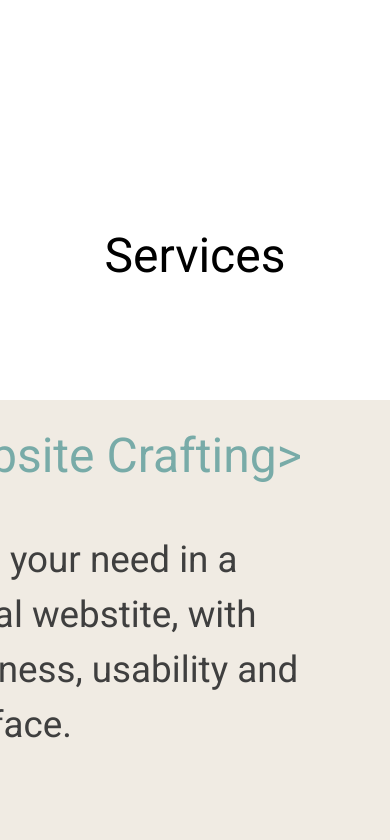
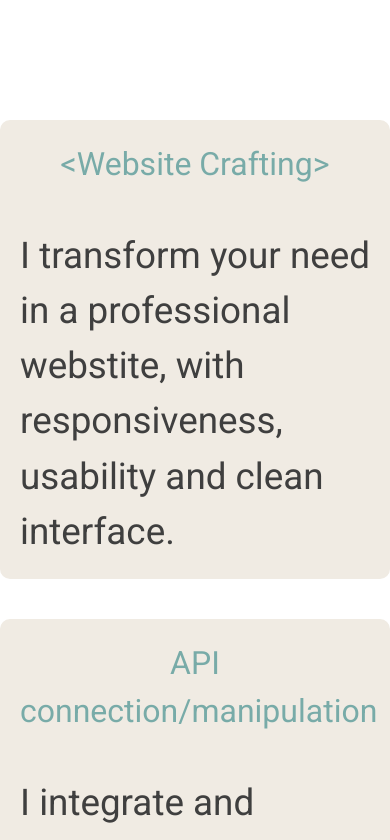
Before and after one commit to Diogomc/Portfolio, a Next.js app: page / in a window 390 px wide. Shown: the part 1160-2000 px from the top of the page. Built offline with nearby package versions, Linux system fonts and the light colour scheme.

Commit message:
mobile fix errors

```diff
--- a/src/app/styles/about.css
+++ b/src/app/styles/about.css
@@ -1,45 +1,64 @@
 @import url('globals.css');
 
-.title-about{
+.title-about {
     text-align: center;
     font-size: 3rem;
     padding: 30px;
     margin: 200px 0 100px 0;
-    color: #fff;
+    color: #000;
+
 }
-.title-about-text{
+
+.title-about-text {
     color: var(--components-color);
     font-size: 1.9rem;
 }
-.about-container{
+
+.about-container {
     display: flex;
     justify-content: center;
     align-items: center;
 }
-.cartoon-image{
+
+.cartoon-image {
     width: 600px;
     height: 600px;
     object-fit: cover;
     opacity: 0.8;
 }
-.text-about{
+
+.text-about {
     color: #fff;
     font-size: 1.5rem;
     font-weight: 200;
     margin: 70px;
     width: 700px;
 }
-.text-about p{
+
+.text-about p {
     padding: 3px;
 }
 
 @media screen and (max-width: 480px) {
-    .about-container{
+    .title-about{
+        color: #000;
+    }
+    .about-container {
         flex-direction: column;
     }
 
-    .text-about{
+    .text-about {
         width: 400px;
 
     }
+
+    .text-about p {
+        color: #000;
+        width: 100%;
+    }
+
+    .cartoon-image {
+        width: 100%;
+        object-fit: cover;
+    }
 }
--- a/src/app/styles/services.css
+++ b/src/app/styles/services.css
@@ -34,6 +34,15 @@
     .container-cards{
         display: flex;
         flex-direction: column;
-        width: 200px;
+    }
+    .title-services{
+        font-size: 2rem;
+    }
+    .cards{
+        width: 100%;
+        height: 100%;
+    }
+    #services{
+        margin-top: 40px;
     }
 }
--- a/src/app/styles/stack.css
+++ b/src/app/styles/stack.css
@@ -34,6 +34,9 @@
     .stack-container{
         flex-direction: column;
     }
+    .title-stack{
+        font-size: 3rem;
+    }
     .stack{
         padding: 100px;
     }
```
